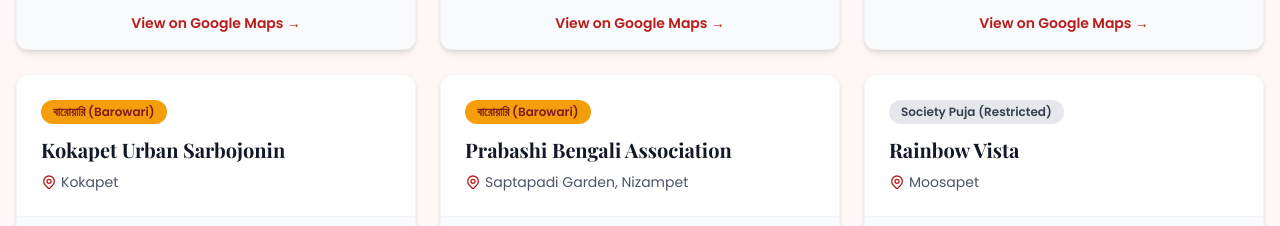
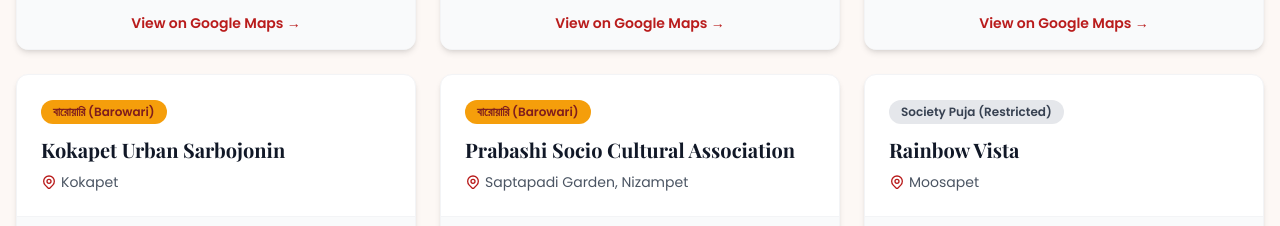
Before and after one commit to avikbhattacha/durga-puja-hyd, a plain HTML site: page index.html in a window 1280 px wide. Shown: the part 980-1206 px from the top of the page. Drawn offline with nearby package versions, Linux system fonts and the light colour scheme; a web font is replaced by a local one.

Commit message:
Update index.html

```diff
--- a/index.html
+++ b/index.html
@@ -79,7 +79,7 @@
                 { name: "Uttaran Bangiya Samity", location: "KVMR Garden, Narsingi", cat: "বারোয়ারি (Barowari)", map: "KVMR+Garden+Narsingi+Hyderabad" },
                 { name: "Rituranga Kokapet", location: "Sri Hanuman Devalayam, Kokapet", cat: "বারোয়ারি (Barowari)", map: "Sri+Hanuman+Devalayam+Kokapet+Hyderabad" },
                 { name: "Kokapet Urban Sarbojonin", location: "Kokapet", cat: "বারোয়ারি (Barowari)", map: "Kokapet+Hyderabad" },
-                { name: "Prabashi Bengali Association", location: "Saptapadi Garden, Nizampet", cat: "বারোয়ারি (Barowari)", map: "Saptapadi+Garden+Function+Hall+Nizampet+Hyderabad" },
+                { name: "Prabashi Socio Cultural Association", location: "Saptapadi Garden, Nizampet", cat: "বারোয়ারি (Barowari)", map: "Saptapadi+Garden+Function+Hall+Nizampet+Hyderabad" },
                 { name: "Rainbow Vista", location: "Moosapet", cat: "Society Puja (Restricted)", map: "Rainbow+Vistas+Moosapet+Hyderabad" },
                 { name: "PBEL City Durgotsav", location: "PBEL City", cat: "Society Puja (Restricted)", map: "PBEL+City+Appa+Junction+Hyderabad" },
                 { name: "Udjapan Sanskritik Samiti", location: "Taramati Baradari", cat: "বারোয়ারি (Barowari)", map: "Taramati+Baradari+Hyderabad" },
```
